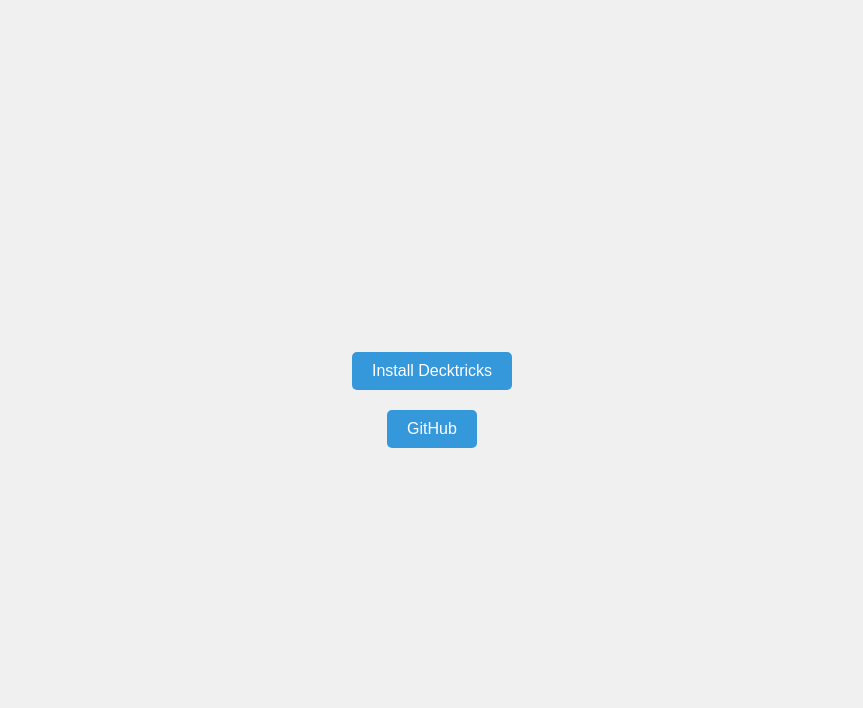
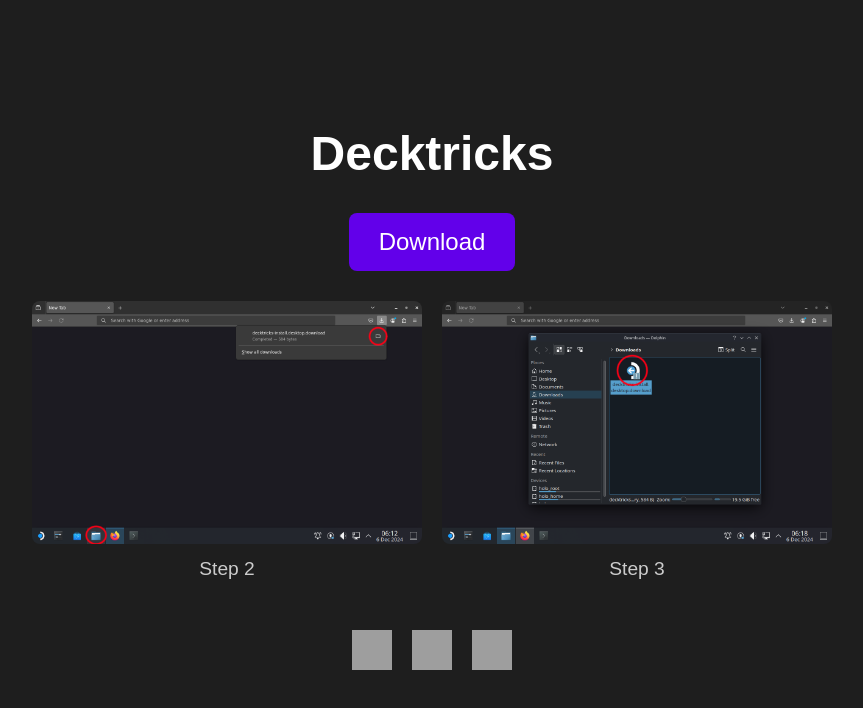
Before and after one commit to MrAwesome/decktricks-website, a website: page index.html in a window 1280 px wide. Shown: the whole page, without its empty margins (208-1071 px from the left). Drawn offline with Linux system fonts and the light colour scheme; grey boxes are pictures that could not be loaded.

Commit message:
Polished up site

```diff
--- a/index.html
+++ b/index.html
@@ -2,39 +2,110 @@
 <html lang="en">
 <head>
     <meta charset="UTF-8">
+    <meta name="viewport" content="width=device-width, initial-scale=1.0">
     <title>Decktricks</title>
     <style>
-        body, html {
-            height: 100%;
+        body {
             margin: 0;
             font-family: Arial, sans-serif;
-            background-color: #f0f0f0;
+            background-color: #1e1e1e;
+            color: #ffffff;
+            display: flex;
+            flex-direction: column;
+            min-height: 100vh;
+            align-items: center;
+            justify-content: center;
         }
-        .container {
-            display: flex;
-            height: 100%;
-            justify-content: center;
-            align-items: center;
-            flex-direction: column;
+        h1 {
+            margin-top: 30px;
+            font-size: 3em;
+            color: #ffffff;
+            text-align: center;
         }
-        a {
-            margin: 10px;
-            padding: 10px 20px;
-            background-color: #3498db;
-            color: white;
+        .download-button {
+            display: inline-block;
+            margin: 0px 0px 30px 0px;
+            padding: 15px 30px;
+            font-size: 1.5em;
+            color: #ffffff;
+            background-color: #6200ea;
+            border: none;
+            border-radius: 8px;
             text-decoration: none;
-            border-radius: 5px;
             transition: background-color 0.3s;
         }
-        a:hover {
-            background-color: #2980b9;
+        .download-button:hover {
+            background-color: #3700b3;
+        }
+        .tutorial {
+            display: flex;
+            flex-wrap: wrap;
+            justify-content: center;
+            gap: 20px;
+            max-width: 800px;
+            width: 90%;
+            margin-bottom: 50px;
+        }
+        .step {
+            flex: 1 1 300px;
+            text-align: center;
+        }
+        .step img {
+            width: 100%;
+            max-width: 400px;
+            height: auto;
+            border-radius: 8px;
+        }
+        .step-label {
+            margin-top: 10px;
+            font-size: 1.2em;
+            color: #cccccc;
+        }
+        footer {
+            display: flex;
+            gap: 20px;
+            margin-bottom: 30px;
+        }
+        footer a img {
+            width: 40px;
+            height: 40px;
+            filter: grayscale(100%);
+            transition: filter 0.3s;
+        }
+        footer a img:hover {
+            filter: grayscale(0%);
+        }
+        @media (max-width: 600px) {
+            .tutorial {
+                flex-direction: column;
+                align-items: center;
+            }
         }
     </style>
 </head>
 <body>
-    <div class="container">
-        <a href="https://github.com/MrAwesome/decktricks/releases/download/stable/decktricks-install.desktop">Install Decktricks</a>
-        <a href="https://github.com/MrAwesome/decktricks">GitHub</a>
+    <h1>Decktricks</h1>
+    <a href="https://github.com/MrAwesome/decktricks/releases/download/stable/decktricks-install.desktop" class="download-button">Download</a>
+    <div class="tutorial">
+        <div class="step">
+            <img src="step2.png" alt="Step 2">
+            <div class="step-label">Step 2</div>
+        </div>
+        <div class="step">
+            <img src="step3.png" alt="Step 3">
+            <div class="step-label">Step 3</div>
+        </div>
     </div>
+    <footer>
+        <a href="https://github.com/MrAwesome/decktricks">
+            <img src="https://cdn.jsdelivr.net/npm/simple-icons@latest/icons/github.svg" alt="GitHub logo">
+        </a>
+        <a href="https://reddit.com/r/decktricks">
+            <img src="https://cdn.jsdelivr.net/npm/simple-icons@latest/icons/reddit.svg" alt="Reddit logo">
+        </a>
+        <a href="https://discord.gg/RxK5Cvmv">
+            <img src="https://cdn.jsdelivr.net/npm/simple-icons@latest/icons/discord.svg" alt="Discord logo">
+        </a>
+    </footer>
 </body>
 </html>
```
Also changed, not shown: decktricks_sample.png (added), step2.png (added), step3.png (added).
